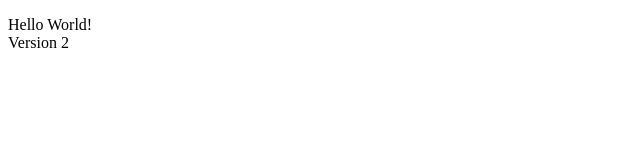
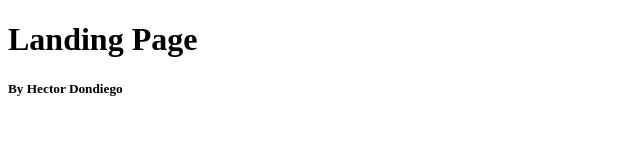
Before and after one commit to hdondiego/LandingPage, a plain HTML site: page index.html in a window 1280 px wide. Shown: the whole page, without its empty margins (0-640 px from the left). Drawn offline with Linux system fonts and the light colour scheme.

Commit message:
Plain Landing Page

```diff
--- a/index.html
+++ b/index.html
@@ -4,9 +4,11 @@
 
     </head>
     <body>
-        <p>
-            Hello World!<br>
-            Version 2
-        </p>
+        <div class="main">
+            <div class="title">
+                <h1>Landing Page</h1>
+                <h5>By Hector Dondiego</h5>
+            </div>
+        </div>
     </body>
 </html>
```
